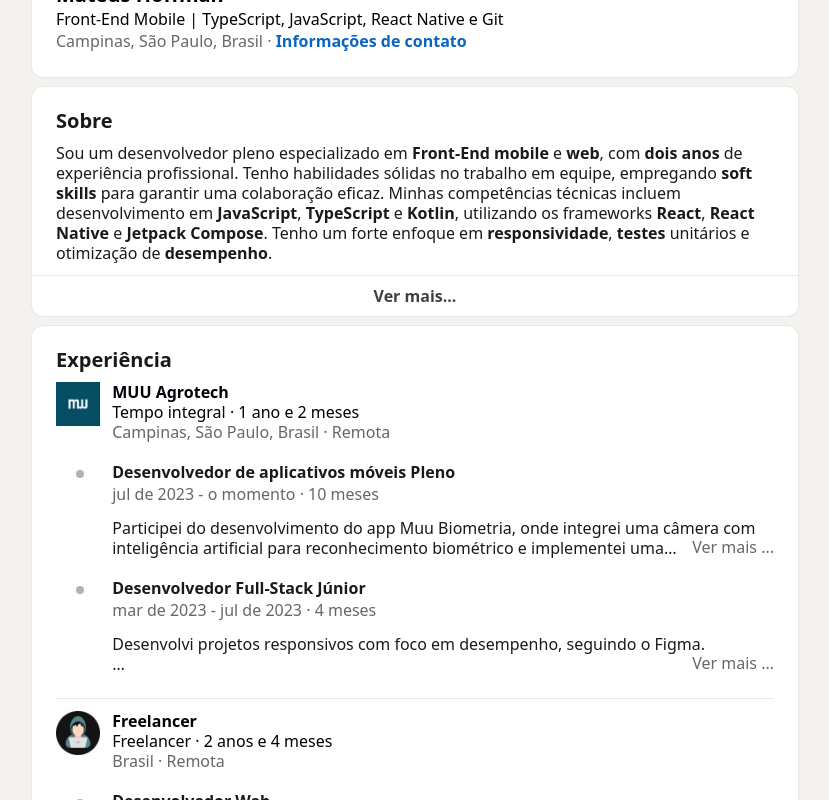
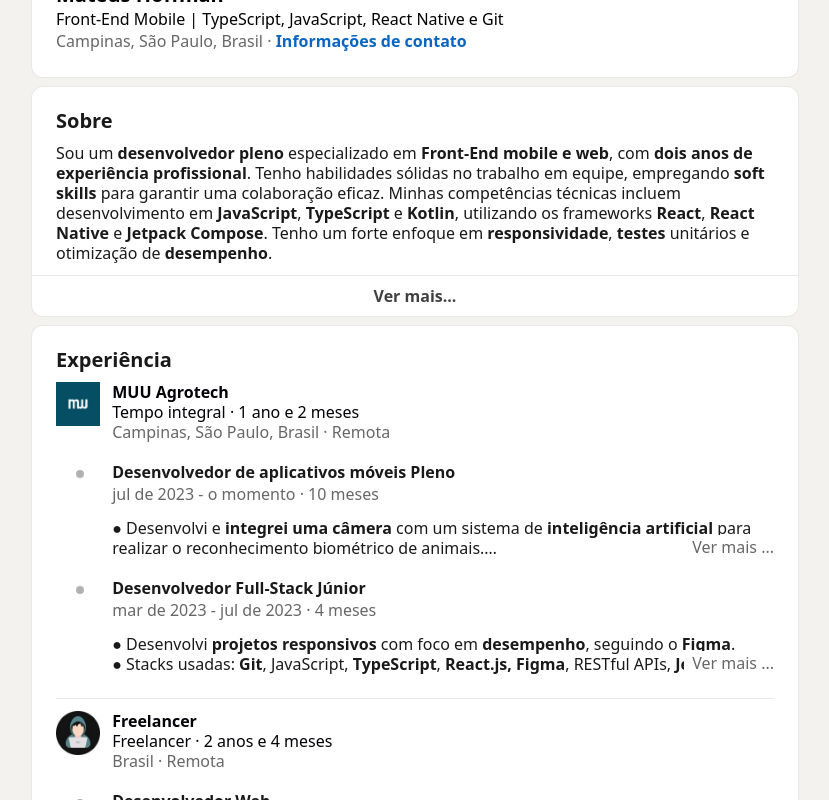
Before and after one commit to MateusHoffman/portfolio, a Next.js app: page / in a window 1280 px wide. Shown: the part 340-1140 px from the top of the page, without its empty margins (225-1054 px from the left). Built offline with nearby package versions, Linux system fonts and the light colour scheme.

Commit message:
correction of bold texts

```diff
--- a/src/app/_components/about/About.tsx
+++ b/src/app/_components/about/About.tsx
@@ -13,10 +13,9 @@ export default function About() {
   }
 
   const wordsToBold = [
-    "Front-End",
-    "mobile",
-    "web",
-    "dois anos",
+    "desenvolvedor pleno",
+    "Front-End mobile e web",
+    "dois anos de experiência profissional",
     "soft skills",
     "JavaScript",
     "TypeScript",
--- a/src/app/_components/about/ModalAbout.tsx
+++ b/src/app/_components/about/ModalAbout.tsx
@@ -1,7 +1,7 @@
 import React from "react";
 import Modal from "@/components/modal/Modal";
 import { aboutData } from "@/data/local/AboutData";
-import { formatTextWithLineBreaks } from "@/app/util/format";
+import { boldWordsInText, formatTextWithLineBreaks } from "@/app/util/format";
 
 interface IProps {
   isOpen: boolean;
@@ -9,28 +9,45 @@ interface IProps {
 }
 
 export default function ModalAbout(props: IProps) {
-  // const wordsToBold = [
-  //   "Front-End",
-  //   "mobile",
-  //   "web",
-  //   "dois anos",
-  //   "soft skills",
-  //   "JavaScript",
-  //   "TypeScript",
-  //   "Kotlin",
-  //   "React",
-  //   "Native",
-  //   "Jetpack Compose",
-  //   "responsividade",
-  //   "testes",
-  //   "desempenho",
-  // ];
+  const wordsToBold = [
+    "desenvolvedor pleno",
+    "Front-End mobile e web",
+    "dois anos de experiência profissional",
+    "soft skills",
+    "JavaScript",
+    "TypeScript",
+    "Kotlin",
+    "React",
+    "Native",
+    "Jetpack Compose",
+    "responsividade",
+    "testes",
+    "desempenho",
+  ];
+
+  const formattedText = boldWordsInText(
+    aboutData.mainText + aboutData.completeText,
+    wordsToBold
+  );
 
   return (
     <Modal isOpen={props.isOpen} setIsOpen={props.setIsOpen} title="Sobre">
-      <div>
+      {/* <p
+        dangerouslySetInnerHTML={{
+          __html: formattedText,
+        }}
+      /> */}
+      <p
+        dangerouslySetInnerHTML={{
+          __html: boldWordsInText(
+            aboutData.mainText + aboutData.completeText,
+            wordsToBold
+          ),
+        }}
+      />
+      {/* <div>
         {formatTextWithLineBreaks(aboutData.mainText + aboutData.completeText)}
-      </div>
+      </div> */}
     </Modal>
   );
 }
--- a/src/app/_components/experience/_components/ListExperience.tsx
+++ b/src/app/_components/experience/_components/ListExperience.tsx
@@ -1,4 +1,5 @@
 import {
+  boldWordsInText,
   formatDate,
   formatDateRange,
   formatTxtLocation,
@@ -15,6 +16,36 @@ export default function ListExperience({
   handleSeeMore,
   modal = false,
 }: IProps) {
+  const highlights = [
+    "integrei uma câmera",
+    "inteligência artificial",
+    "Implementei um mapa",
+    "rotas otimizadas",
+    '"offline first"',
+    " sincronizando automaticamente os dados",
+    "componentes genéricos",
+    "arquitetura limpa ",
+    "design pattern",
+    "tipagem",
+    "estabilidade",
+    "consistência",
+    "Singleton",
+    "evitar conflitos",
+    "decorators",
+    " testes unitários",
+    "Git",
+    "TypeScript",
+    "React Native,",
+    "Jest",
+    "projetos responsivos",
+    "desempenho",
+    "Figma",
+    "websites responsivos",
+    "React.js,",
+    "Implementei APIs RESTful",
+    "desenvolvi algoritmos eficientes para processamento de dados",
+  ];
+
   return (
     <>
       {experienceData.experiences.map((experience, index) => (
@@ -63,8 +94,14 @@ export default function ListExperience({
                           modal ? "" : "line-clamp-2"
                         }`}
                         style={{ whiteSpace: "pre-line" }}
+                        dangerouslySetInnerHTML={{
+                          __html: boldWordsInText(
+                            position.description,
+                            highlights
+                          ),
+                        }}
                       >
-                        {position.description}
+                        {/* {formatBoldText(position.description, highlights)} */}
                       </span>
                       {!modal && (
                         <button
--- a/src/app/util/format.ts
+++ b/src/app/util/format.ts
@@ -63,7 +63,7 @@ export function formatTxtLocation(experience: Experience): string {
 }
 
 export function boldWordsInText(text: string, wordsToBold: string[]): string {
-  const boldedText = text.replace(
+  const boldedText = text.replace(/\n/g, '<br />').replace(
     new RegExp(wordsToBold.join("|"), "gi"),
     (matched) => `<span class="font-semibold">${matched}</span>`
   );
@@ -94,6 +94,7 @@ export const formatTextWithLineBreaks = (text: string): React.ReactNode[] => {
     }
   });
 
+  console.log('elements:', elements)
   return elements;
 };
 
--- a/src/data/local/ExperienceData.ts
+++ b/src/data/local/ExperienceData.ts
@@ -1,7 +1,7 @@
 import moment from "moment";
 import { v4 as uuidv4 } from "uuid";
-import logoMuuAgrotech from '../../assets/images/logo_muuagrotech.jpeg'
-import logoFreelancer from '../../assets/images/logo_freelancer.jpeg'
+import logoMuuAgrotech from "../../assets/images/logo_muuagrotech.jpeg";
+import logoFreelancer from "../../assets/images/logo_freelancer.jpeg";
 
 interface Position {
   id: string;
@@ -48,16 +48,23 @@ export const experienceData: ExperienceData = {
           title: "Desenvolvedor de aplicativos móveis Pleno",
           startDate: "13/07/2023",
           endDate: moment().format("DD/MM/YYYY"),
-          description: `Participei do desenvolvimento do app Muu Biometria, onde integrei uma câmera com inteligência artificial para reconhecimento biométrico e implementei uma funcionalidade de mapeamento para o cadastro de pastos. Também contribuí para o aplicativo Muu Cargo, implementando um mapa com rotas otimizadas para minimizar o tempo de viagem e reduzir o impacto nos animais, todos os apps seguem o paradigma "offline first".
-          \nHabilidades usadas: Git, TypeScript, React Native, Realm...`,
+          description: `● Desenvolvi e integrei uma câmera com um sistema de inteligência artificial para realizar o reconhecimento biométrico de animais.
+● Implementei um mapa para renderizar rotas otimizadas, minimizando o tempo de viagem e reduzindo o impacto nos animais transportados.
+● Implementei a abordagem "offline first" nos apps, garantindo seu funcionamento perfeito mesmo sem conexão à internet, e sincronizando automaticamente os dados quando a conexão é restabelecida.
+● Criei componentes genéricos para simplificar o código, seguindo arquitetura limpa e design pattern, visando facilitar a manutenção.
+● Utilizei fortemente a tipagem do TypeScript para detectar e prevenir erros, garantindo estabilidade e consistência no aplicativo.
+● Usei Singleton em certas áreas do app para evitar conflitos de dados, garantindo a única instância de objetos.
+● Utilizei decorators para melhorar a modularidade e a extensibilidade do código.
+● Implementei testes unitários que garantiram a funcionalidade correta e a integridade do código.
+● Stacks usadas: Git, TypeScript, React Native, Jest, Realm…`,
         },
         {
           id: uuidv4(),
           title: "Desenvolvedor Full-Stack Júnior",
           startDate: "13/03/2023",
           endDate: "13/07/2023",
-          description: `Desenvolvi projetos responsivos com foco em desempenho, seguindo o Figma.
-          \nHabilidades usadas: Git, JavaScript, TypeScript, React.js, Figma, RESTful APIs, Jest, ContextAPI, Node, Express, NoSQL...`,
+          description: `● Desenvolvi projetos responsivos com foco em desempenho, seguindo o Figma.
+● Stacks usadas: Git, JavaScript, TypeScript, React.js, Figma, RESTful APIs, Jest, Context API, Node, Express, NoSQL, Appwrite…`,
         },
       ],
     },
@@ -78,8 +85,9 @@ export const experienceData: ExperienceData = {
           title: "Desenvolvedor Web",
           startDate: "01/02/2022",
           endDate: moment().format("DD/MM/YYYY"),
-          description: `Desenvolvi websites responsivos com excelente desempenho, utilizando práticas avançadas de front-end e focando na experiência do usuário. Além disso, implementei APIs RESTful robustas e desenvolvi algoritmos eficientes para processamento de dados.
-          \nHabilidades usadas: Git, JavaScript, TypeScript, React.js, Next.js, TaildWind, RESTful APIs, Jest, React Testing Library, Redux, ContextAPI, Node, Express, SQL, NoSQL, Docker, Docker compose, Dockerfile...`,
+          description: `● Desenvolvi websites responsivos com excelente desempenho, utilizando práticas avançadas de front-end e focando na experiência do usuário.
+● Implementei APIs RESTful robustas e desenvolvi algoritmos eficientes para processamento de dados.
+● Stacks usadas: Git, JavaScript, TypeScript, React.js, Next.js, TailWind, RESTful APIs, HTML, CSS, Jest, React Testing Library, Redux, Context API, Node, Express, SQL, NoSQL, Docker, Docker compose, Dockerfile, Figma…`,
         },
       ],
     },
```
